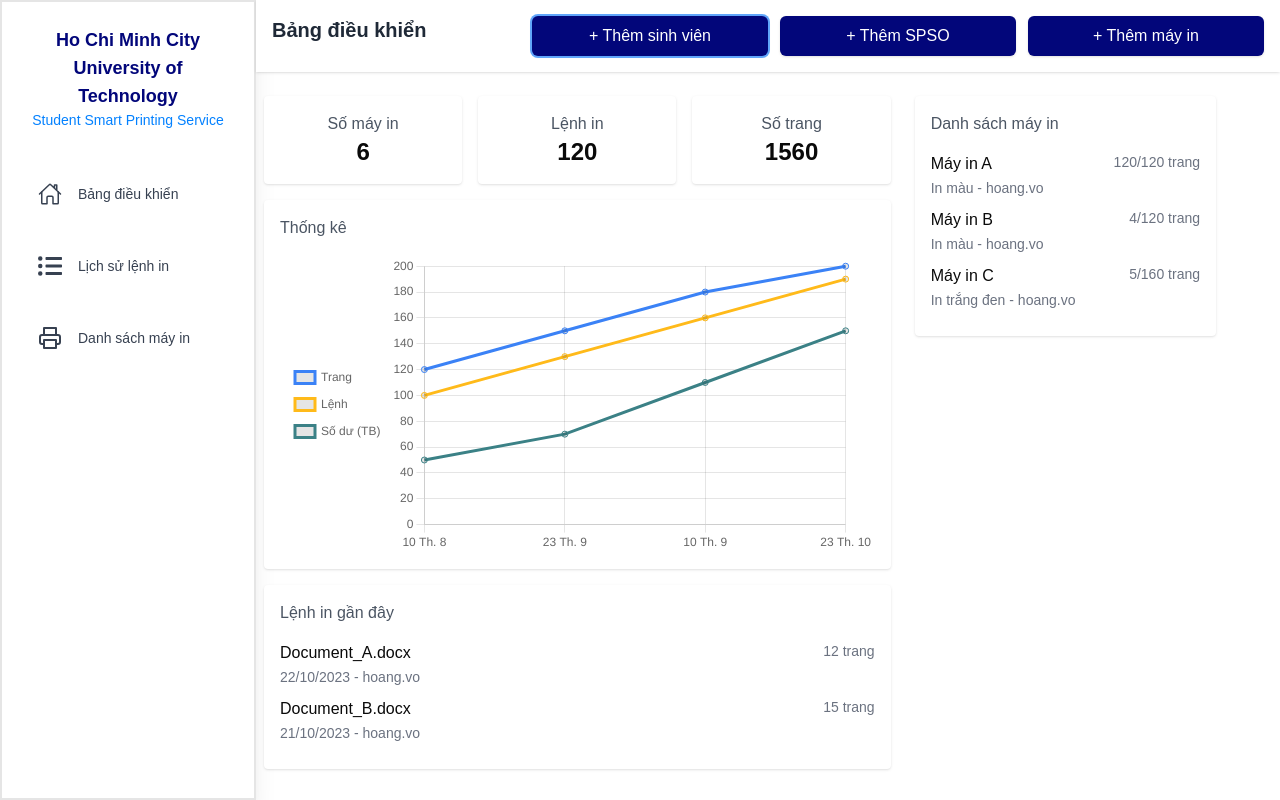
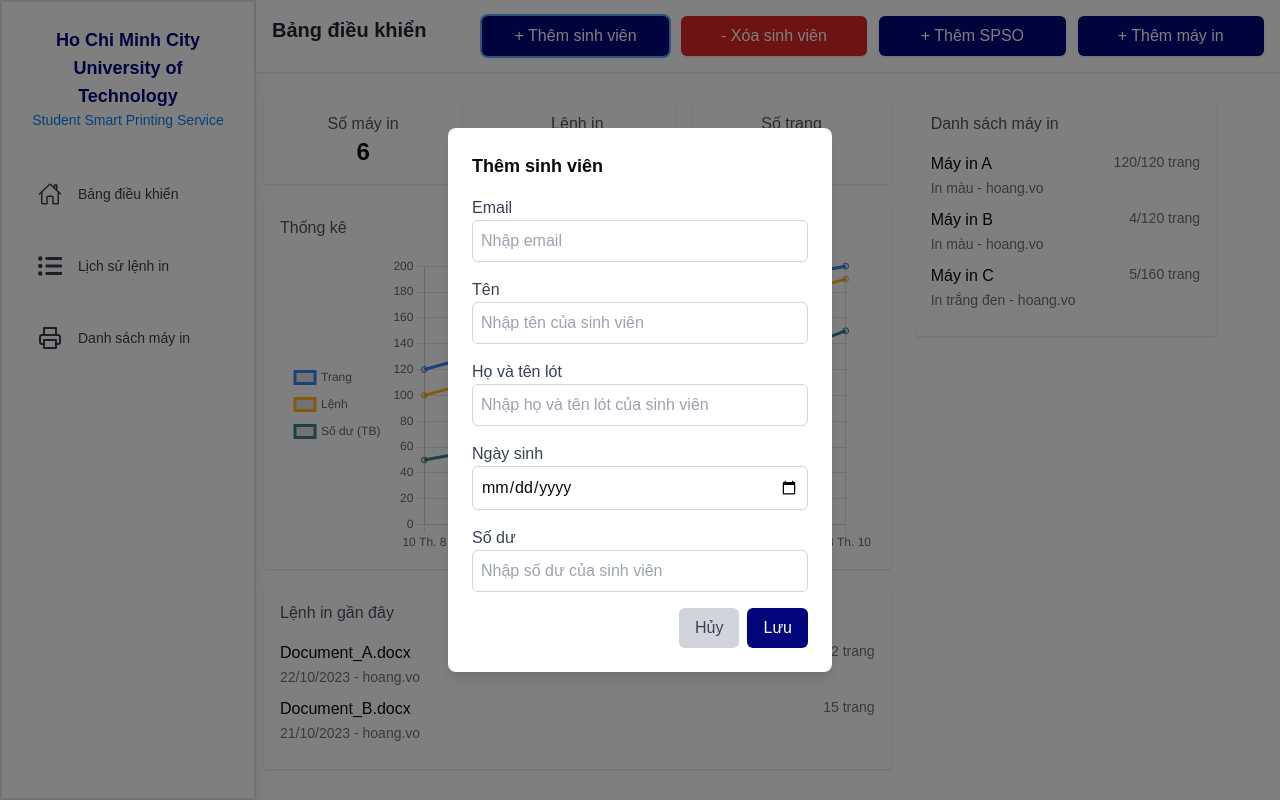
Before and after one commit to NguyenVu04/SE_Project, a Next.js app in the folder frontend/: page /admin in a window 1280 px wide. Both pictures are taken after a click on the button "+ Thêm sinh viên". Built offline with nearby package versions, Linux system fonts and the light colour scheme.

Commit message:
fix route for student page
student can click icon to return main page

```diff
--- a/frontend/app/admin/topbar.tsx
+++ b/frontend/app/admin/topbar.tsx
@@ -1,20 +1,209 @@
 import React from 'react';
-
+import { useState } from 'react';
 const TopBar = () => {
+  // State to manage modal visibility
+  const [isStudentFormOpen, setStudentFormOpen] = useState(false);
+  const [isSpsoFormOpen, setSpsoFormOpen] = useState(false);
+  const [isStudentDeleteOpen, setStudentDeleteOpen] = useState(false);
+  // Function to handle opening and closing the modal
+  const toggleStudentForm = () => {
+    setStudentFormOpen(!isStudentFormOpen);
+  };
+  const toggleSpsoForm = () => {
+    setSpsoFormOpen(!isSpsoFormOpen);
+  };
+  const toggleStudentDeleteForm = () => {
+    setStudentDeleteOpen(!isStudentDeleteOpen);
+  };
   return (
-    <div className="bg-white shadow grid grid-cols-4 grid-rows-1  p-4 fixed top-0 left-64 w-[calc(100%-256px)] z-50 round-xl">
+    <div className="bg-white shadow grid grid-cols-5 grid-rows-1  p-4 fixed top-0 left-64 w-[calc(100%-256px)] z-50 round-xl">
       {/* Left Section: Title */}
         <h1 className="text-xl font-semibold text-gray-800">Bảng điều khiển</h1>
         {/* Right Section: Add Button */}
-        <button className=" ml-3 px-4 py-2 bg-hcmut-dark text-white rounded-md shadow hover:bg-hcmut-light focus:ring-2 focus:ring-blue-400">
+        <button className=" ml-3 px-4 py-2 bg-hcmut-dark text-white rounded-md shadow hover:bg-hcmut-light focus:ring-2 focus:ring-blue-400"
+          onClick={toggleStudentForm}>
             + Thêm sinh viên
         </button>
-        <button className=" ml-3 px-4 py-2 bg-hcmut-dark text-white rounded-md shadow hover:bg-hcmut-light focus:ring-2 focus:ring-blue-400">
+        <button className="ml-3 px-4 py-2 bg-red-600 hover:bg-black text-white rounded-md shadow  "
+          onClick={toggleStudentDeleteForm}>
+            - Xóa sinh viên
+        </button>
+        <button className=" ml-3 px-4 py-2 bg-hcmut-dark text-white rounded-md shadow hover:bg-hcmut-light focus:ring-2 focus:ring-blue-400"
+          onClick={toggleSpsoForm}>
             + Thêm SPSO
         </button>
         <button className="ml-3 px-4 py-2 bg-hcmut-dark text-white rounded-md shadow hover:bg-hcmut-light focus:ring-2 focus:ring-blue-400">
             + Thêm máy in
         </button>
+
+        {isStudentFormOpen && (
+        <div className="fixed inset-0 bg-black bg-opacity-50 flex items-center justify-center z-50">
+          <div className="bg-white p-6 rounded-lg shadow-lg w-96">
+            <h2 className="text-lg font-semibold mb-4">Thêm sinh viên</h2>
+            <form
+              onSubmit={(e) => {
+                e.preventDefault();
+                // Add your form submission logic here
+                console.log("Student created!");
+                toggleStudentForm(); // Close the modal after submission
+              }}
+            >
+
+              <div className="mb-4">
+                <label className="block text-gray-700">Email</label>
+                <input
+                  type="email"
+                  className="w-full border border-gray-300 p-2 rounded-md"
+                  placeholder="Nhập email"
+                />
+              </div>
+              <div className="mb-4">
+                <label className="block text-gray-700">Tên</label>
+                <input
+                  type="text"
+                  className="w-full border border-gray-300 p-2 rounded-md"
+                  placeholder="Nhập tên của sinh viên"
+                />
+              </div>
+              <div className="mb-4">
+                <label className="block text-gray-700">Họ và tên lót</label>
+                <input
+                  type="text"
+                  className="w-full border border-gray-300 p-2 rounded-md"
+                  placeholder="Nhập họ và tên lót của sinh viên"
+                />
+              </div>
+              <div className="mb-4">
+                <label className="block text-gray-700">Ngày sinh</label>
+                <input
+                  type="date"
+                  className="w-full border border-gray-300 p-2 rounded-md"
+                  placeholder="Chọn ngày sinh của sinh viên"
+                />
+              </div>
+              <div className="mb-4">
+                <label className="block text-gray-700">Số dư</label>
+                <input
+                  type="number"
+                  className="w-full border border-gray-300 p-2 rounded-md"
+                  placeholder="Nhập số dư của sinh viên"
+                />
+              </div>
+              <div className="flex justify-end">
+                <button
+                  type="button"
+                  className="px-4 py-2 bg-gray-300 text-gray-700 rounded-md mr-2"
+                  onClick={toggleStudentForm}
+                >
+                  Hủy
+                </button>
+                <button
+                  type="submit"
+                  className="px-4 py-2 bg-hcmut-dark hover:bg-hcmut-light text-white rounded-md"
+                >
+                  Lưu
+                </button>
+              </div>
+            </form>
+          </div>
+        </div>
+      )}
+        {isSpsoFormOpen && (
+        <div className="fixed inset-0 bg-black bg-opacity-50 flex items-center justify-center z-50">
+          <div className="bg-white p-6 rounded-lg shadow-lg w-96">
+            <h2 className="text-lg font-semibold mb-4">Thêm nhân viên quản lý máy in</h2>
+            <form
+              onSubmit={(e) => {
+                e.preventDefault();
+                // Add your form submission logic here
+                console.log("Student created!");
+                toggleSpsoForm(); // Close the modal after submission
+              }}
+            >
+
+              <div className="mb-4">
+                <label className="block text-gray-700">Email</label>
+                <input
+                  type="email"
+                  className="w-full border border-gray-300 p-2 rounded-md"
+                  placeholder="Nhập email"
+                />
+              </div>
+              <div className="mb-4">
+                <label className="block text-gray-700">Tên</label>
+                <input
+                  type="text"
+                  className="w-full border border-gray-300 p-2 rounded-md"
+                  placeholder="Nhập tên của sinh viên"
+                />
+              </div>
+              <div className="mb-4">
+                <label className="block text-gray-700">Họ và tên lót</label>
+                <input
+                  type="text"
+                  className="w-full border border-gray-300 p-2 rounded-md"
+                  placeholder="Nhập họ và tên lót của sinh viên"
+                />
+              </div>
+              <div className="flex justify-end">
+                <button
+                  type="button"
+                  className="px-4 py-2 bg-gray-300 text-gray-700 rounded-md mr-2"
+                  onClick={toggleSpsoForm}
+                >
+                  Hủy
+                </button>
+                <button
+                  type="submit"
+                  className="px-4 py-2 bg-hcmut-dark hover:bg-hcmut-light text-white rounded-md"
+                >
+                  Lưu
+                </button>
+              </div>
+            </form>
+          </div>
+        </div>
+      )}
+        {isStudentDeleteOpen && (
+        <div className="fixed inset-0 bg-black bg-opacity-50 flex items-center justify-center z-50">
+          <div className="bg-white p-6 rounded-lg shadow-lg w-96">
+            <h2 className="text-lg font-semibold mb-4">Xóa sinh viên</h2>
+            <form
+              onSubmit={(e) => {
+                e.preventDefault();
+                // Add your form submission logic here
+                console.log("Student created!");
+                toggleStudentDeleteForm(); // Close the modal after submission
+              }}
+            >
+
+              <div className="mb-4">
+                <label className="block text-gray-700">Student ID</label>
+                <input
+                  type="email"
+                  className="w-full border border-gray-300 p-2 rounded-md"
+                  placeholder="Nhập ID của sinh viên"
+                />
+              </div>
+              <div className="flex justify-end">
+                <button
+                  type="button"
+                  className="px-4 py-2 bg-gray-300 text-gray-700 rounded-md mr-2"
+                  onClick={toggleStudentDeleteForm}
+                >
+                  Hủy
+                </button>
+                <button
+                  type="submit"
+                  className="px-4 py-2 bg-red-600 hover:bg-black text-white rounded-md"
+                >
+                  Lưu
+                </button>
+              </div>
+            </form>
+          </div>
+        </div>
+      )}
     </div>
   );
 };
--- a/frontend/app/spso/page.tsx
+++ b/frontend/app/spso/page.tsx
@@ -35,7 +35,7 @@ export default function SPSOPage() {
                 </Button>
                 <Button className="h-40 bg-purple-600 rounded-xl text-white text-xl mx-4 my-2 flex flex-col items-center justify-center"
                     onClick={handlePolicy}    >
-                    <FiBook className="text-5xl mb-2" />
+                    <FiBook className="mb-2"/>
                     Quản lý chính sách
                 </Button>
             </div>
--- a/frontend/components/MainHeader.tsx
+++ b/frontend/components/MainHeader.tsx
@@ -1,6 +1,7 @@
 import React from 'react';
 import Image from 'next/image'
-
+import { FaRegUserCircle } from "react-icons/fa";
+import Link from 'next/link';
 const MainHeader = () => {
   return (
     <div
@@ -11,7 +12,10 @@ const MainHeader = () => {
             className="rounded-full px-4 py-1 flex items-center mr-8 bg-[#08FF3D]">
             Số trang còn lại: 10
         </div>
-        <Image src="/hcmut.svg" alt="Mô tả ảnh" width={30} height={30} className='cursor-pointer'/>
+        <Link href="/student">
+        <FaRegUserCircle className='text-4xl'/>
+        </Link>
+
       </div>
     </div>
   );
--- a/frontend/components/Success.tsx
+++ b/frontend/components/Success.tsx
@@ -20,7 +20,7 @@ const Success = () => {
                 TÀI LIỆU CỦA BẠN ĐÃ ĐƯỢC IN THÀNH CÔNG!!!
             </h1>
         </div>
-        <Link href="/success">
+        <Link href="/student/success">
             <button
                 style = {{background: '#EC221F', width: '100px'}}
                 className=" text-white p-4 rounded-lg"
--- a/frontend/components/ui/topbar.tsx
+++ b/frontend/components/ui/topbar.tsx
@@ -1,11 +1,25 @@
 import React from 'react';
 import Image from 'next/image';
 import { FaRegUserCircle } from "react-icons/fa";
+import { useRouter } from 'next/navigation';
+import { usePathname } from 'next/navigation'
+
 const TopBar = () => {
+  const router = useRouter() // Initialize the router instance
+  const currentPath = usePathname() // Get the current pathname
+  // Function to navigate up one directory
+  const navigateUpOneFolder = () => {
+    const newPath = currentPath.split('/').slice(0, -1).join('/'); // Remove the last part of the path
+    router.push(newPath); // Navigate to the new path
+  };
+
   return (
     <div className="flex items-center justify-between px-4 py-2 mb-2">
-        <Image src="/640px-HCMUT_official_logo.png" alt="logo-hcmut" width={50} height={50} />
-        <FaRegUserCircle className="text-4xl text-hcmut-dark"/>
+      <Image src="/640px-HCMUT_official_logo.png" alt="logo-hcmut" width={50} height={50} />
+      <FaRegUserCircle
+        className="text-4xl text-hcmut-dark cursor-pointer"
+        onClick={navigateUpOneFolder} // Trigger navigation on click
+      />
     </div>
   );
 };
```
Also changed, not shown: frontend/components/ChooseDocument.tsx (+5 -5 lines), frontend/components/Printer.tsx (+4 -4 lines), frontend/app/history/page.tsx (added).
